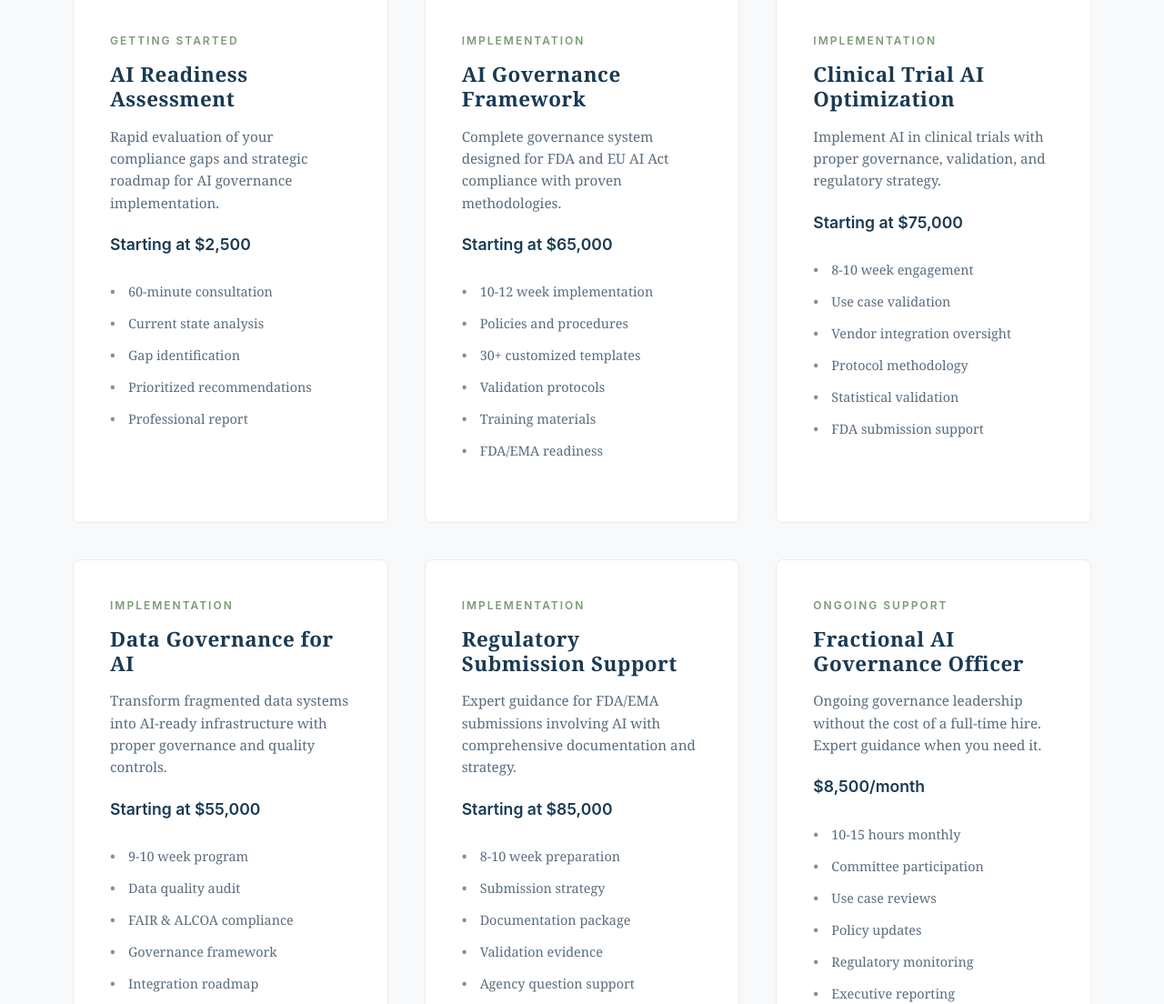
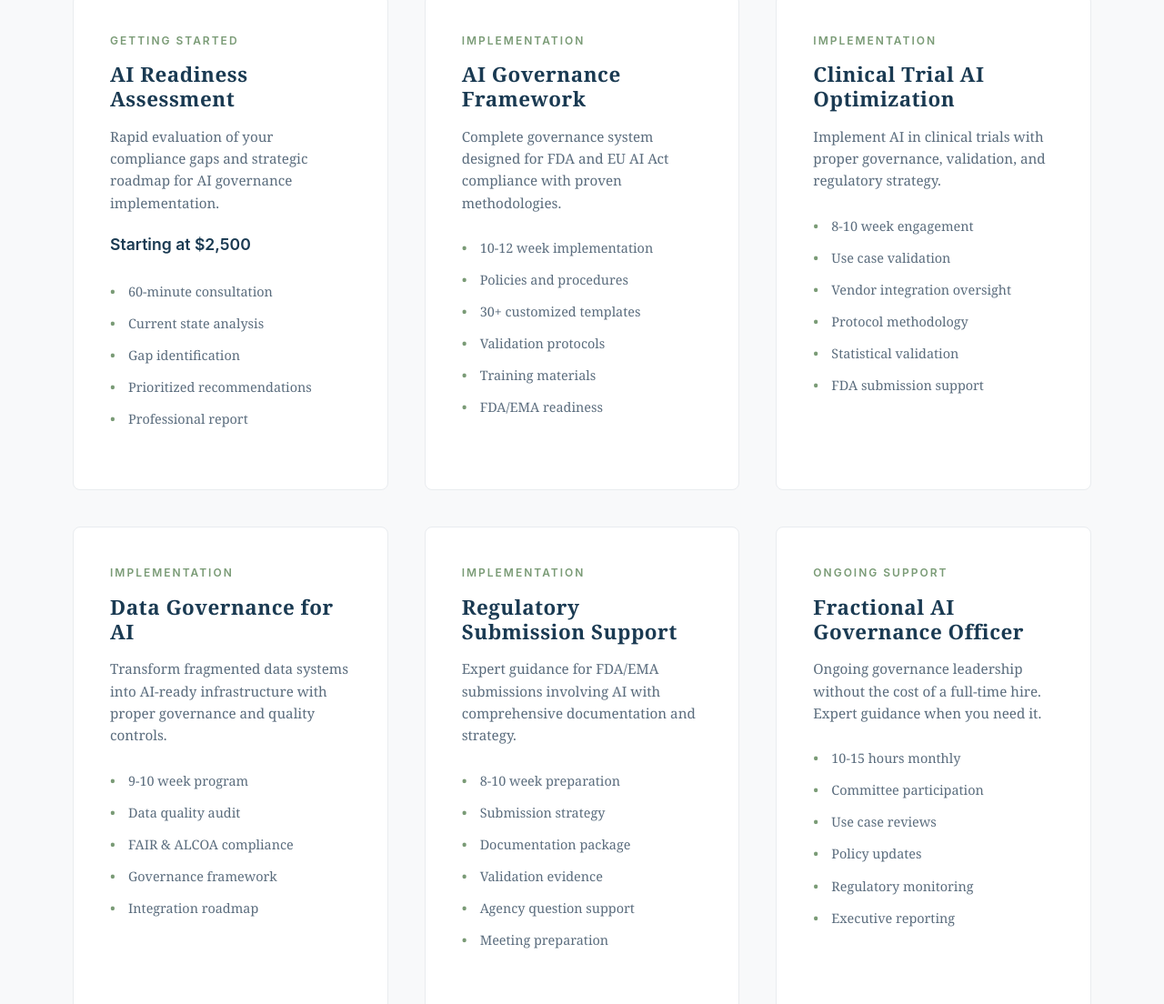
Before and after one commit to AIGxPLabs/aigxplabs.com, a plain HTML site: page index.html in a window 1280 px wide. Shown: the part 1904-3008 px from the top of the page at 91% size. Drawn offline with Linux system fonts and the light colour scheme.

Commit message:
Update index.html
Removed pricing

```diff
--- a/index.html
+++ b/index.html
@@ -819,7 +819,6 @@
                     <div class="service-tier">Implementation</div>
                     <h3>AI Governance Framework</h3>
                     <p>Complete governance system designed for FDA and EU AI Act compliance with proven methodologies.</p>
-                    <div class="service-price">Starting at $65,000</div>
                     <ul class="service-features">
                         <li>10-12 week implementation</li>
                         <li>Policies and procedures</li>
@@ -835,7 +834,6 @@
                     <div class="service-tier">Implementation</div>
                     <h3>Clinical Trial AI Optimization</h3>
                     <p>Implement AI in clinical trials with proper governance, validation, and regulatory strategy.</p>
-                    <div class="service-price">Starting at $75,000</div>
                     <ul class="service-features">
                         <li>8-10 week engagement</li>
                         <li>Use case validation</li>
@@ -851,7 +849,6 @@
                     <div class="service-tier">Implementation</div>
                     <h3>Data Governance for AI</h3>
                     <p>Transform fragmented data systems into AI-ready infrastructure with proper governance and quality controls.</p>
-                    <div class="service-price">Starting at $55,000</div>
                     <ul class="service-features">
                         <li>9-10 week program</li>
                         <li>Data quality audit</li>
@@ -866,7 +863,6 @@
                     <div class="service-tier">Implementation</div>
                     <h3>Regulatory Submission Support</h3>
                     <p>Expert guidance for FDA/EMA submissions involving AI with comprehensive documentation and strategy.</p>
-                    <div class="service-price">Starting at $85,000</div>
                     <ul class="service-features">
                         <li>8-10 week preparation</li>
                         <li>Submission strategy</li>
@@ -882,7 +878,6 @@
                     <div class="service-tier">Ongoing Support</div>
                     <h3>Fractional AI Governance Officer</h3>
                     <p>Ongoing governance leadership without the cost of a full-time hire. Expert guidance when you need it.</p>
-                    <div class="service-price">$8,500/month</div>
                     <ul class="service-features">
                         <li>10-15 hours monthly</li>
                         <li>Committee participation</li>
```
